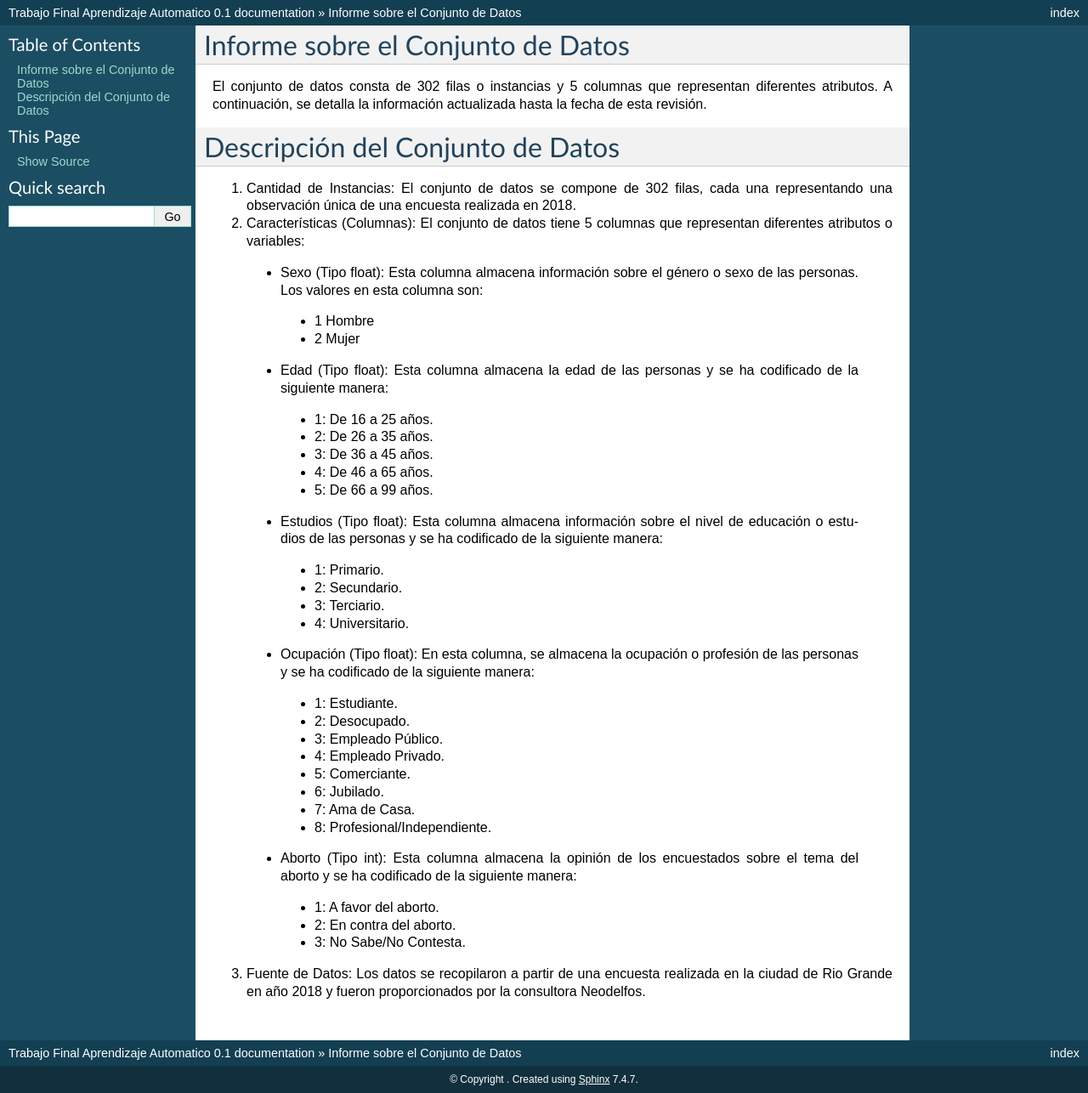
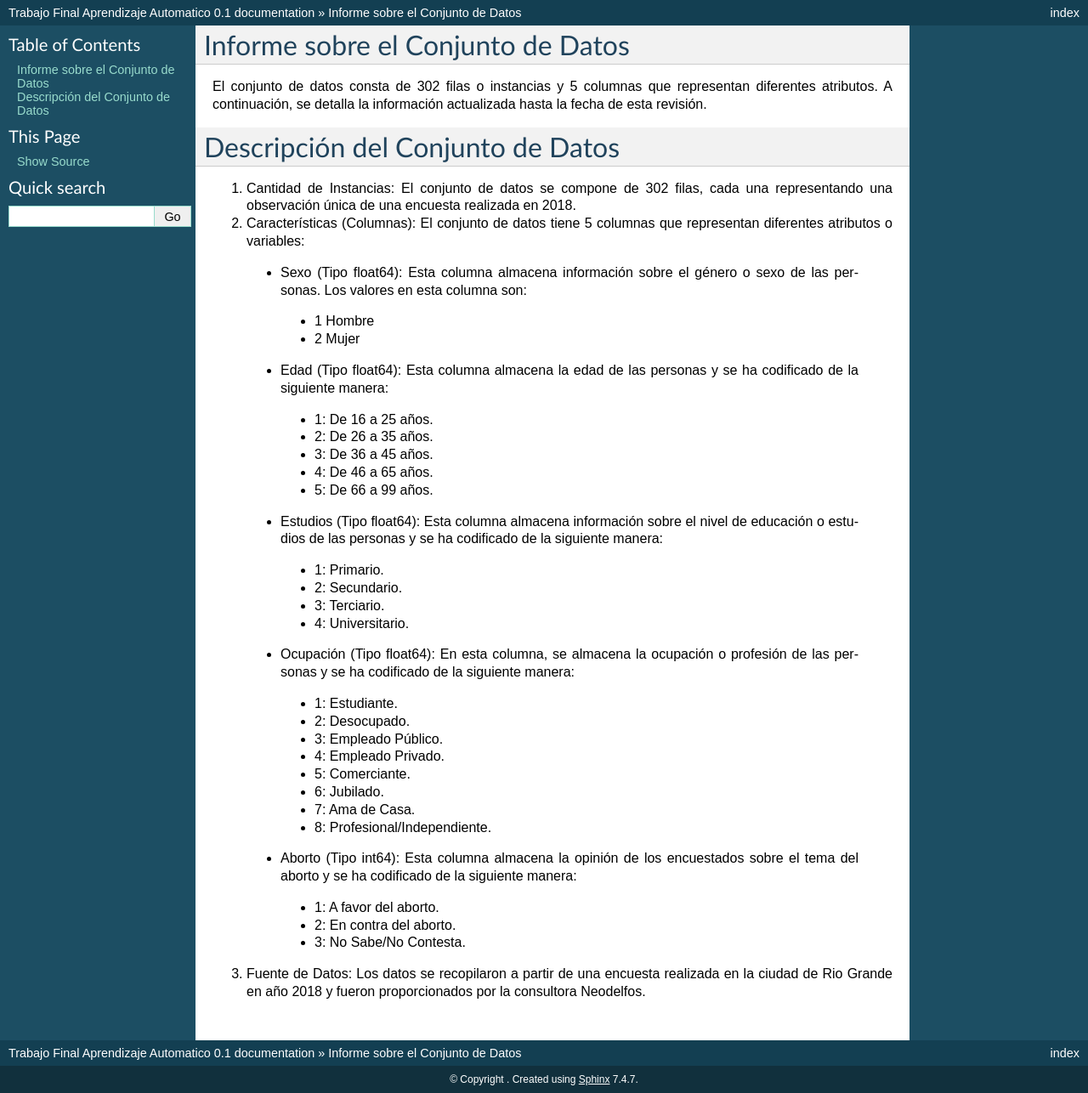
Before and after one commit to cghiorg/trabajo_final_aprendizaje_automatico, a Sphinx documentation site: the page built from docs/Datos.rst, in a window 1280 px wide. Shown: the whole page at 85% size. Built offline with Sphinx 7.4.7, drawn with Linux system fonts in a browser that asks for light colours.

```diff
--- a/docs/Datos.rst
+++ b/docs/Datos.rst
@@ -7,21 +7,21 @@
 1.	Cantidad de Instancias: El conjunto de datos se compone de 302 filas, cada una representando una observación única de una encuesta realizada en 2018.
 
 2.	Características (Columnas): El conjunto de datos tiene 5 columnas que representan diferentes atributos o variables:
-  •	Sexo (Tipo float): Esta columna almacena información sobre el género o sexo de las personas. Los valores en esta columna son:
+  •	Sexo (Tipo float64): Esta columna almacena información sobre el género o sexo de las personas. Los valores en esta columna son:
     •	1 Hombre
     •	2 Mujer
-  •	Edad (Tipo float): Esta columna almacena la edad de las personas y se ha codificado de la siguiente manera:
+  •	Edad (Tipo float64): Esta columna almacena la edad de las personas y se ha codificado de la siguiente manera:
     •	1: De 16 a 25 años.
     •	2: De 26 a 35 años.
     •	3: De 36 a 45 años.
     •	4: De 46 a 65 años.
     •	5: De 66 a 99 años.
-  •	Estudios (Tipo float): Esta columna almacena información sobre el nivel de educación o estudios de las personas y se ha codificado de la siguiente manera:
+  •	Estudios (Tipo float64): Esta columna almacena información sobre el nivel de educación o estudios de las personas y se ha codificado de la siguiente manera:
     •	1: Primario.
     •	2: Secundario.
     •	3: Terciario.
     •	4: Universitario.
-  •	Ocupación (Tipo float): En esta columna, se almacena la ocupación o profesión de las personas y se ha codificado de la siguiente manera:
+  •	Ocupación (Tipo float64): En esta columna, se almacena la ocupación o profesión de las personas y se ha codificado de la siguiente manera:
     •	1: Estudiante.
     •	2: Desocupado.
     •	3: Empleado Público.
@@ -30,7 +30,7 @@
     •	6: Jubilado.
     •	7: Ama de Casa.
     •	8: Profesional/Independiente.
-  •	Aborto (Tipo int): Esta columna almacena la opinión de los encuestados sobre el tema del aborto y se ha codificado de la siguiente manera:
+  •	Aborto (Tipo int64): Esta columna almacena la opinión de los encuestados sobre el tema del aborto y se ha codificado de la siguiente manera:
     •	1: A favor del aborto.
     •	2: En contra del aborto.
     •	3: No Sabe/No Contesta.
```
Also changed, not shown: requirements.txt (+105 -10 lines), 3 other files.
